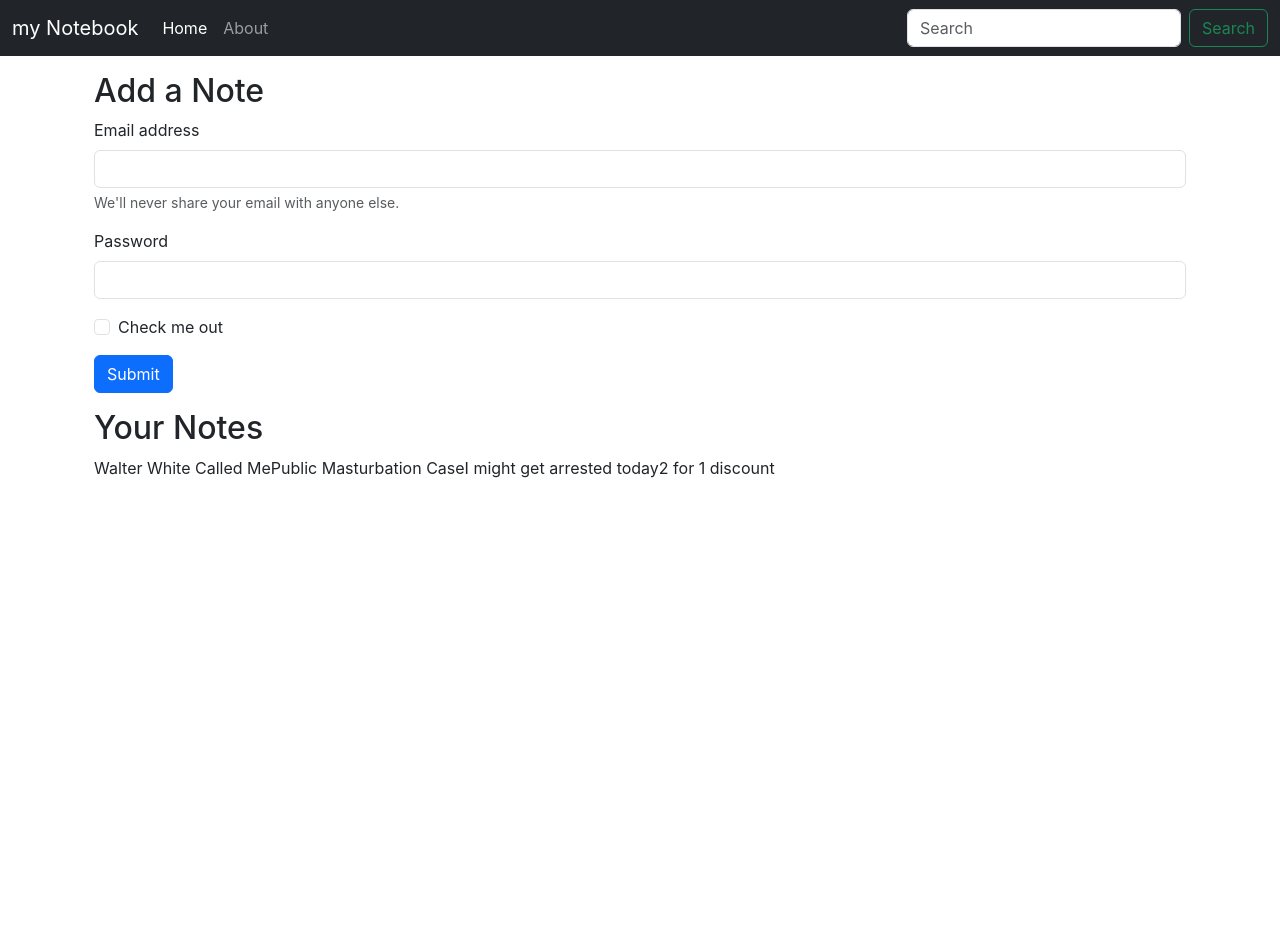
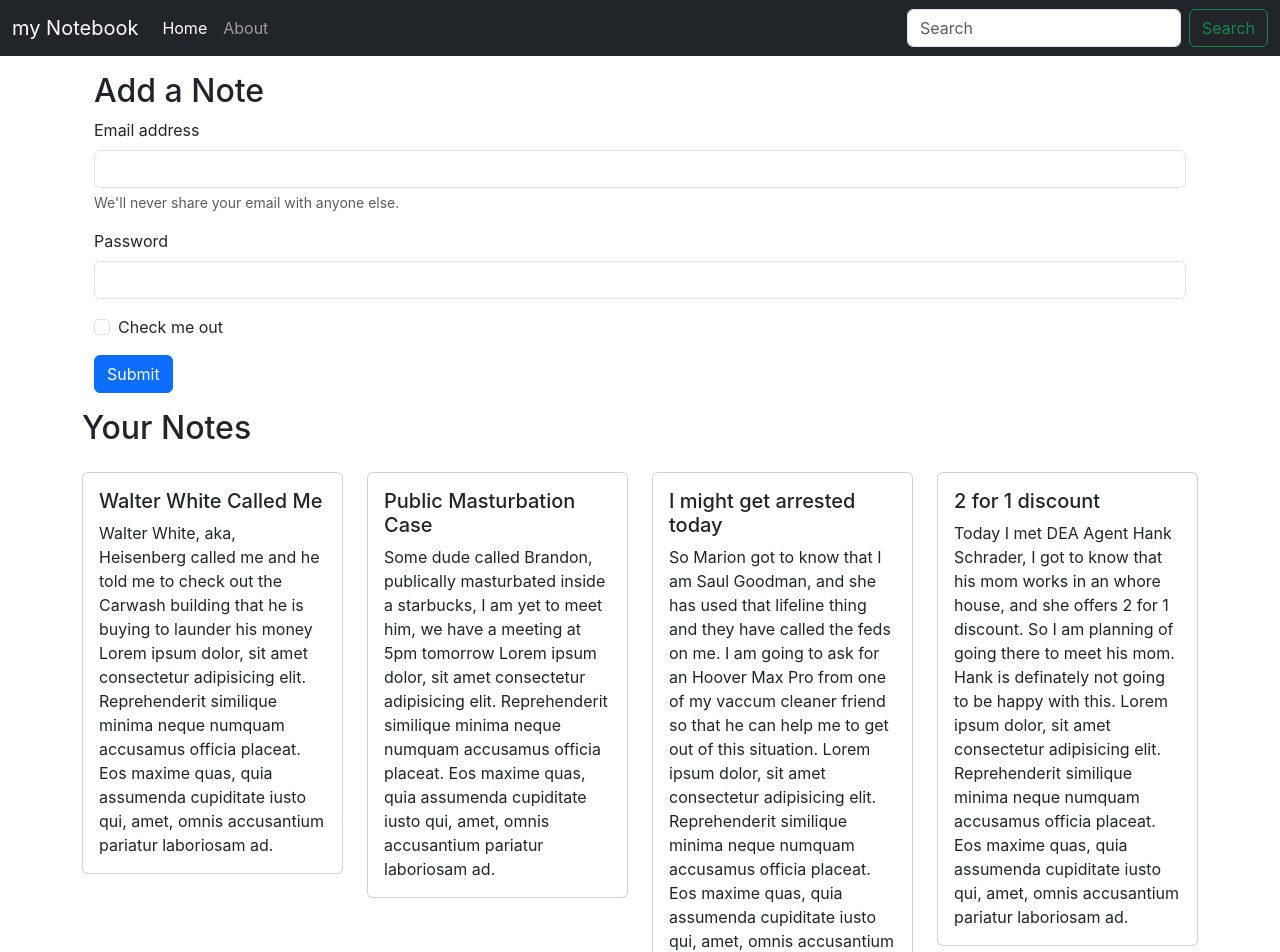
Before and after one commit to raosam23/my-Notebook-app, a React (Create React App) app: page / in a window 1280 px wide. Shown: the top 952 px of the page. Before the commit the page ends 800 px from the top, so only its background shows below. Built offline with nearby package versions, Linux system fonts and the light colour scheme.

Commit message:
Add NoteItem and Notes components and Modidy Form and Home component to render the notes title and descriptions of a hardcoded notes context

```diff
--- a/src/components/Form.jsx
+++ b/src/components/Form.jsx
@@ -3,6 +3,8 @@ import React from "react";
 export default function Form() {
   return (
     <>
+      <div className="container my-3">
+        <h2>Add a Note</h2>
         <form>
           <div className="mb-3">
             <label htmlFor="exampleInputEmail1" className="form-label">
@@ -42,6 +44,7 @@ export default function Form() {
             Submit
           </button>
         </form>
+      </div>
     </>
   );
 }
--- a/src/components/Home.jsx
+++ b/src/components/Home.jsx
@@ -1,21 +1,12 @@
-import React, { useContext } from "react";
+import React from "react";
 import Form from "./Form";
-import NoteContext from "../context/notes/NoteContext";
+import Notes from "./Notes";
 
 export const Home = () => {
-  const context = useContext(NoteContext);
-  // eslint-disable-next-line no-unused-vars
-  const {notes, setNotes} = context;
   return (
     <>
-      <div className="container my-3">
-        <h2>Add a Note</h2>
-        <Form />
-      </div>
-      <div className="container my-3">
-        <h2>Your Notes</h2>
-        {notes.map(note => note.title)}
-      </div>
+      <Form />
+      <Notes />
     </>
   );
 };
--- /dev/null
+++ b/src/components/NoteItem.jsx
@@ -0,0 +1,17 @@
+import React from "react";
+
+export const NoteItem = (props) => {
+  const { note } = props;
+  return (
+    <>
+      <div className="col-md-3">
+        <div class="card my-3">
+          <div class="card-body">
+            <h5 class="card-title">{note.title}</h5>
+            <p class="card-text">{note.description} Lorem ipsum dolor, sit amet consectetur adipisicing elit. Reprehenderit similique minima neque numquam accusamus officia placeat. Eos maxime quas, quia assumenda cupiditate iusto qui, amet, omnis accusantium pariatur laboriosam ad.</p>
+          </div>
+        </div>
+      </div>
+    </>
+  );
+};
--- /dev/null
+++ b/src/components/Notes.jsx
@@ -0,0 +1,21 @@
+import React, { useContext } from "react";
+import NoteContext from "../context/notes/NoteContext";
+import { NoteItem } from "./NoteItem";
+
+export default function Notes() {
+  const context = useContext(NoteContext);
+  // eslint-disable-next-line no-unused-vars
+  const { notes, setNotes } = context;
+  return (
+    <>
+      <div className="row my-3">
+        <h2>Your Notes</h2>
+        {notes.map((note) => {
+            return(
+                <NoteItem note = {note} />
+            )
+        })}
+      </div>
+    </>
+  );
+}
```
Lines whose indentation alone changed are shown as unchanged.
